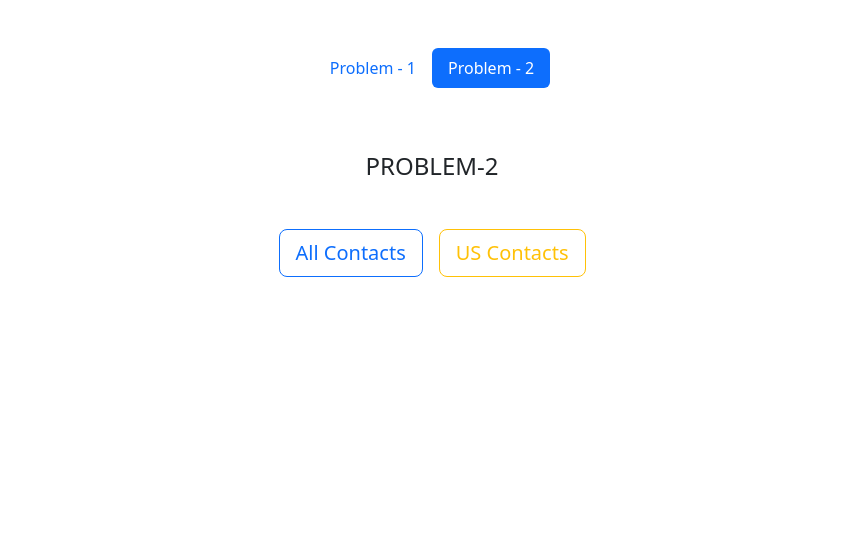
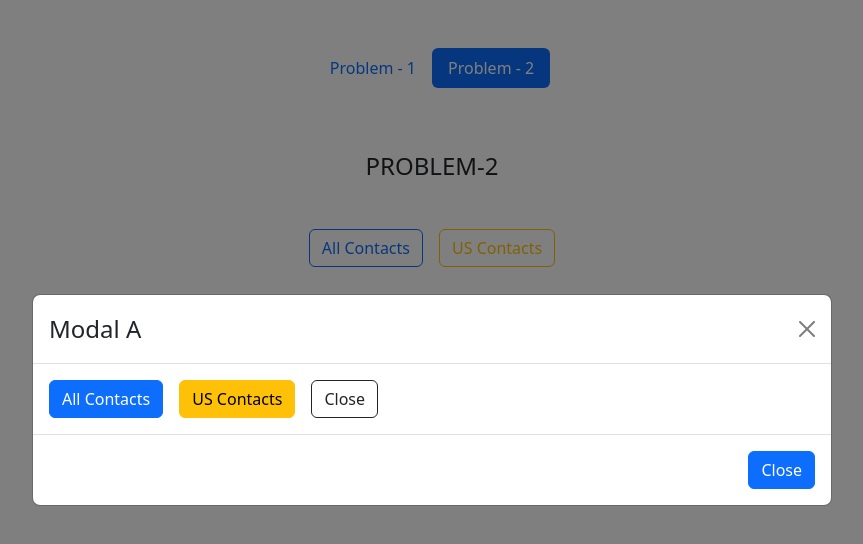
Before and after one commit to siamcse/react-task, a React (Vite) app: page /problem-2 in a window 1280 px wide. Both pictures are taken after a click on the button "All Contacts". Shown: the top 544 px of the page, without its empty margins (208-1071 px from the left). Built offline with nearby package versions, Linux system fonts and the light colour scheme.

Commit message:
Modal A added

```diff
--- a/package.json
+++ b/package.json
@@ -13,6 +13,7 @@
     "bootstrap": "^5.3.2",
     "localforage": "^1.10.0",
     "react": "^18.2.0",
+    "react-bootstrap": "^2.9.0",
     "react-dom": "^18.2.0",
     "react-router-dom": "^6.16.0"
   },
--- /dev/null
+++ b/src/components/ModalA.jsx
@@ -0,0 +1,30 @@
+import { Button, Modal } from 'react-bootstrap';
+
+const ModalA = (props) => {
+    return (
+        <Modal
+            {...props}
+            size="lg"
+            aria-labelledby="contained-modal-title-vcenter"
+            centered
+        >
+            <Modal.Header closeButton>
+                <Modal.Title id="contained-modal-title-vcenter">
+                    Modal A
+                </Modal.Title>
+            </Modal.Header>
+            <Modal.Body>
+                <div>
+                    <button className="btn btn-primary me-3" >All Contacts</button>
+                    <button className="btn btn-warning me-3" type="button" >US Contacts</button>
+                    <Button variant="outline-dark" onClick={props.onHide}>Close</Button>
+                </div>
+            </Modal.Body>
+            <Modal.Footer>
+                <Button onClick={props.onHide}>Close</Button>
+            </Modal.Footer>
+        </Modal>
+    );
+};
+
+export default ModalA;
--- a/src/components/Problem-2.jsx
+++ b/src/components/Problem-2.jsx
@@ -1,6 +1,9 @@
 import React from 'react';
+import ModalA from './ModalA';
+import { Button } from 'react-bootstrap';
 
 const Problem2 = () => {
+    const [modalShow, setModalShow] = React.useState(false);
 
     return (
 
@@ -9,10 +12,17 @@ const Problem2 = () => {
                 <h4 className='text-center text-uppercase mb-5'>Problem-2</h4>
 
                 <div className="d-flex justify-content-center gap-3">
-                <button className="btn btn-lg btn-outline-primary" type="button" >All Contacts</button>
-                <button className="btn btn-lg btn-outline-warning" type="button" >US Contacts</button>
+                    {/* <button className="btn btn-lg btn-outline-primary" >All Contacts</button> */}
+                    <Button variant="outline-primary" onClick={() => setModalShow(true)}>
+                        All Contacts
+                    </Button>
+                    <button className="btn btn-outline-warning" type="button" >US Contacts</button>
                 </div>
 
+                <ModalA
+                    show={modalShow}
+                    onHide={() => setModalShow(false)}
+                />
             </div>
         </div>
     );
--- a/src/main.jsx
+++ b/src/main.jsx
@@ -3,6 +3,7 @@ import ReactDOM from 'react-dom/client'
 import App from './App'
 import '../src/assets/scss/App.scss';
 import {BrowserRouter} from "react-router-dom";
+import 'bootstrap/dist/css/bootstrap.min.css';
 
 ReactDOM.createRoot(document.getElementById('root')).render(
   <React.StrictMode>
```
Also changed, not shown: 1 other file (tests, documents, lock files or other folders).
